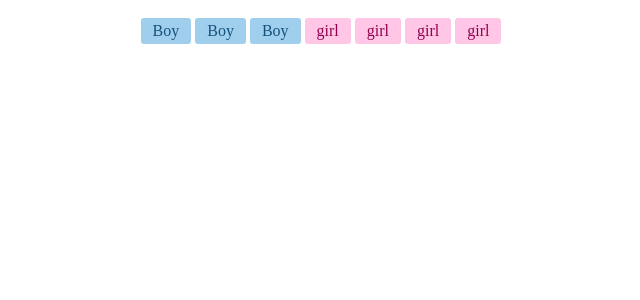
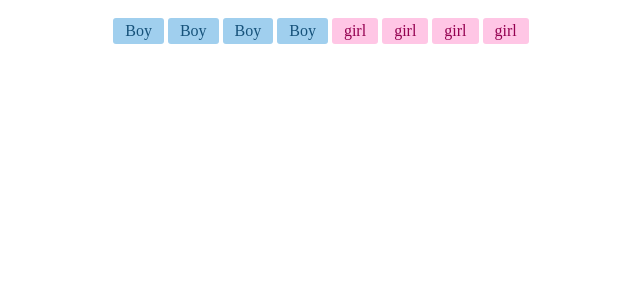
Before and after one commit to JihadOmer/baby-name-picker, a React (Create React App) app: page / in a window 1280 px wide. Shown: the top 300 px of the page, without its empty margins (319-959 px from the left). Built offline with nearby package versions, Linux system fonts and the light colour scheme.

Commit message:
add boy name

```diff
--- a/src/App.js
+++ b/src/App.js
@@ -5,6 +5,7 @@ function App() {
   return (
     <div className="App">
    <ul>
+    <li className='boy'>Boy</li>
     <li className='boy'>Boy</li>
     <li className='boy'>Boy</li>
     <li className='boy'>Boy</li>
```
